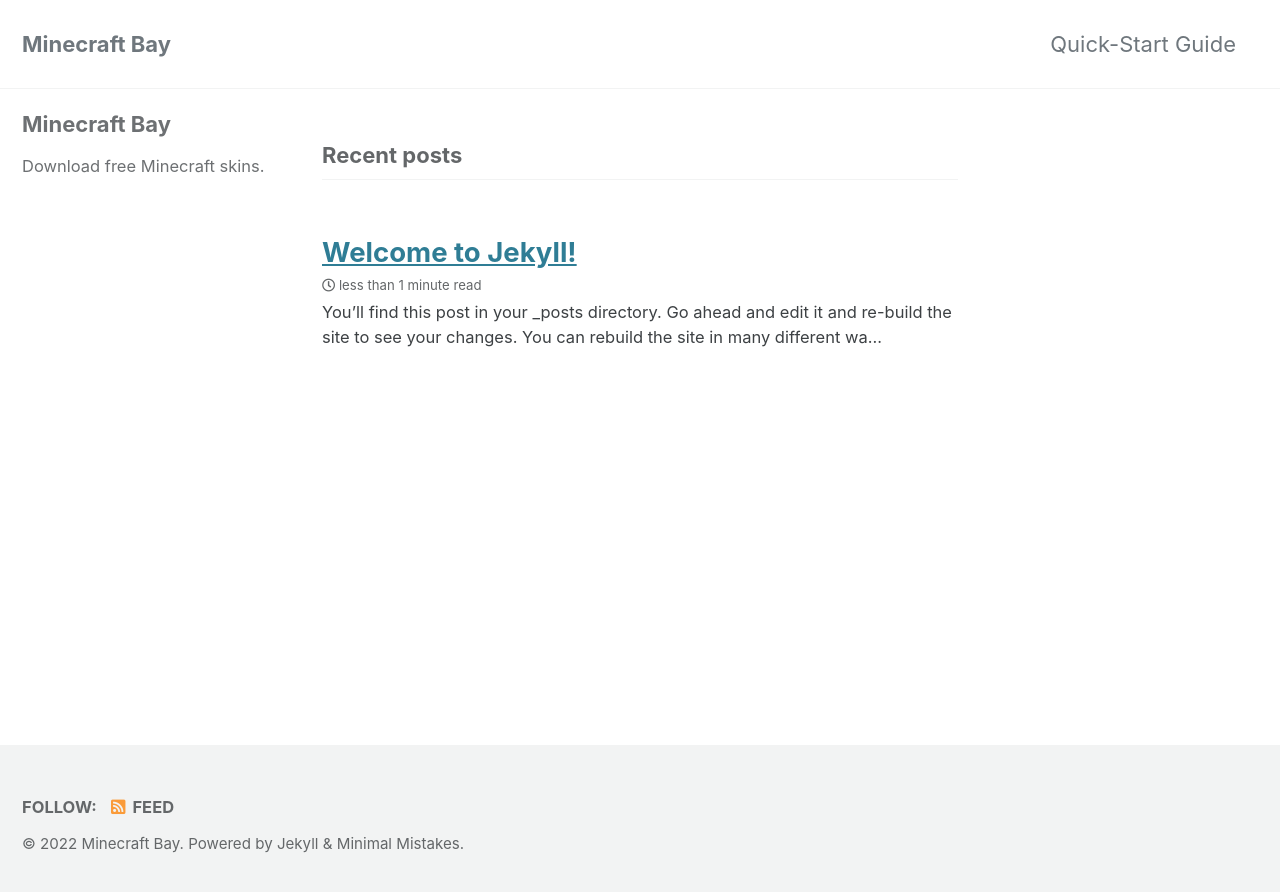
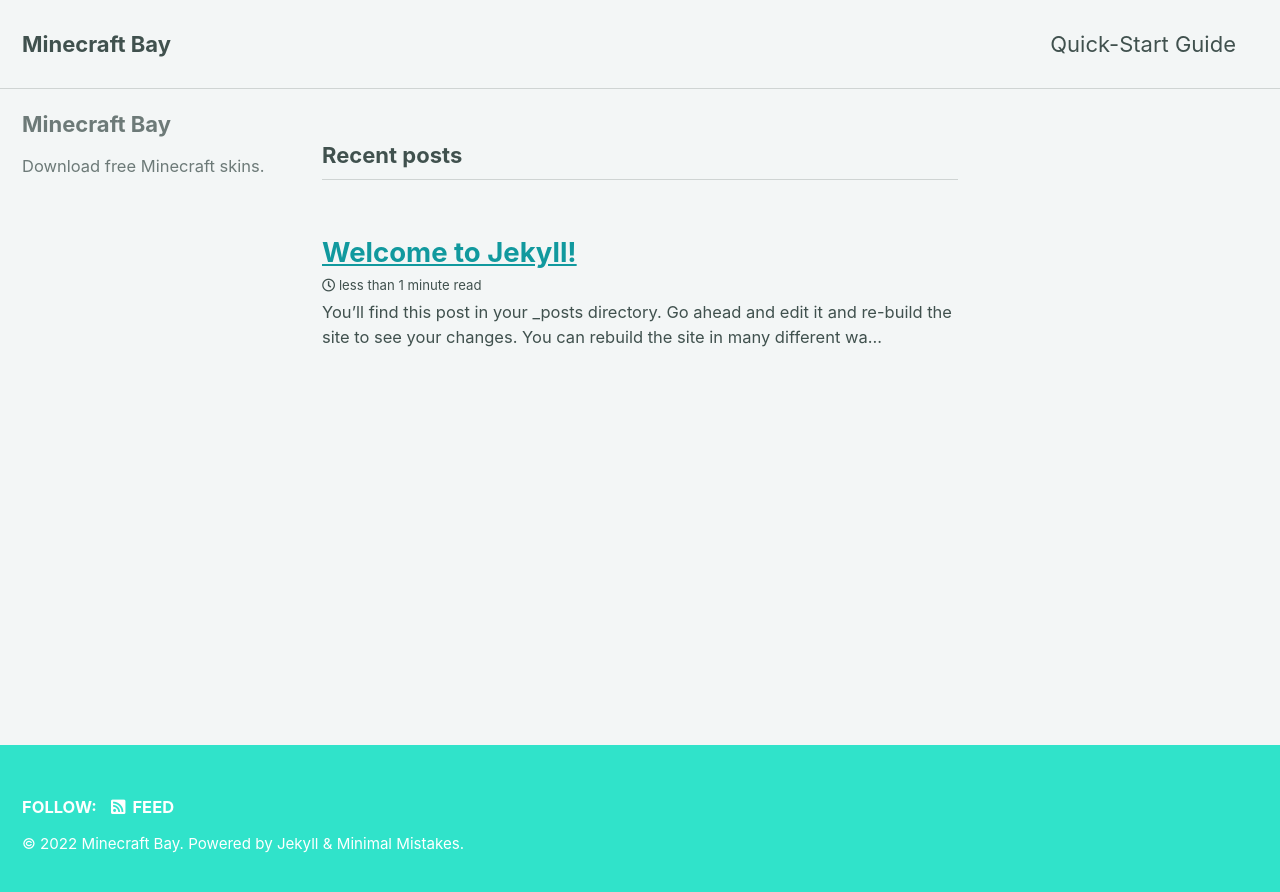
Before and after one commit to minecraftbay/minecraftbay.github.io, a Jekyll site: the page built from index.html, in a window 1280 px wide. Shown: the top 892 px of the page. Built offline with Jekyll 4.4.1, drawn with Linux system fonts in a browser that asks for light colours; cached includes are drawn as plain includes; the list of posts is cut into pages by our own code.

Commit message:
Update _config.yml

```diff
--- a/_config.yml
+++ b/_config.yml
@@ -12,7 +12,7 @@
 
 # theme                  : "minimal-mistakes-jekyll"
 # remote_theme           : "mmistakes/minimal-mistakes"
-minimal_mistakes_skin    : "default" # "air", "aqua", "contrast", "dark", "dirt", "neon", "mint", "plum", "sunrise"
+minimal_mistakes_skin    : "mint" # "air", "aqua", "contrast", "dark", "dirt", "neon", "default", "plum", "sunrise"
 
 # Site Settings
 locale                   : "en-US"
```
